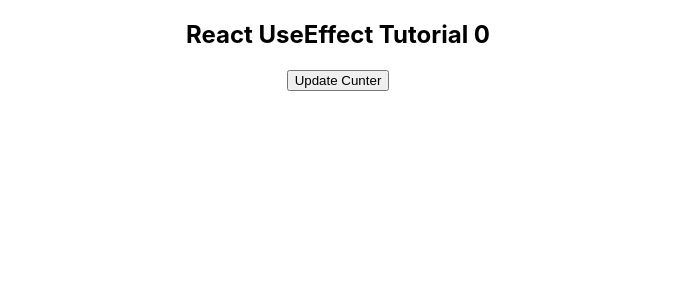
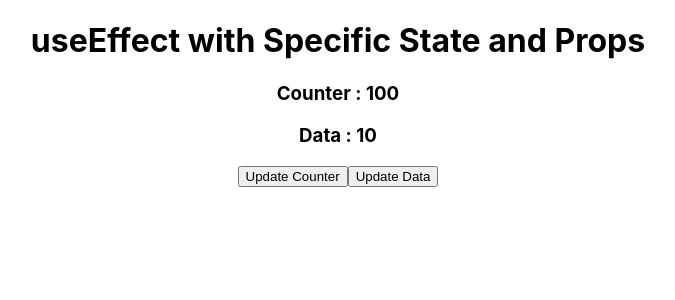
Before and after one commit to Himanshu1201/React-Git, a React (Create React App) app: page / in a window 1280 px wide. Shown: the top 300 px of the page, without its empty margins (302-977 px from the left). Built offline with nearby package versions, Linux system fonts and the light colour scheme.

Commit message:
useeffect hook with state

```diff
--- a/src/App.js
+++ b/src/App.js
@@ -19,11 +19,12 @@
 import ComponentWillUnmountLife from './ComponentWillUnmountLife';
 import HooksIntro from './HooksIntro';
 import UseEffectTutorial from './UseEffectTutorial';
+import UseEffectWithStateProps from './UseEffectWithStateProps';
 
 function App(){
         return(
             <div className='App'>
-                < UseEffectTutorial/>
+                < UseEffectWithStateProps/>
             </div>
         )
       }
--- /dev/null
+++ b/src/UseEffectWithStateProps.js
@@ -0,0 +1,28 @@
+import React, {useState, useEffect} from "react";
+
+function UseEffectWithStateProps(){
+    const[data, setData] = useState(10);
+    const[count, setCount] = useState(100);
+
+    useEffect(
+        ()=> {
+            console.warn('Called with data state');
+        }, [data]
+    )
+    useEffect(
+        ()=> {
+            console.warn('Called with count state');
+        }, [count]
+    )
+    return(
+        <div>
+            <h1> useEffect with Specific State and Props </h1>
+            <h3>Counter : {count}</h3>
+            <h3>Data : {data}</h3>
+            <button onClick={()=> setCount(count+1)}> Update Counter </button>
+            <button onClick={()=> setData(data+1)}> Update Data </button>
+        </div>
+    )
+}
+
+export default UseEffectWithStateProps;
```
